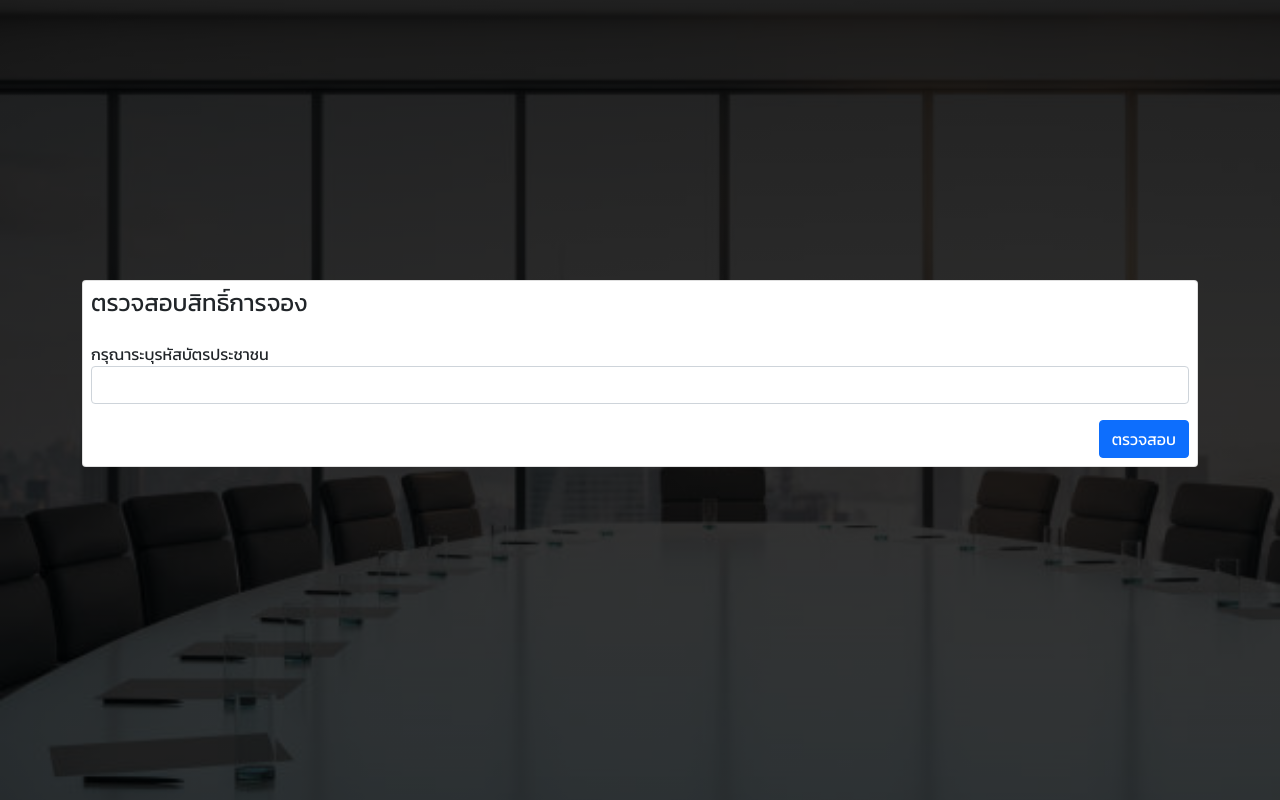
After one commit to cokeIII/CCT_BOOKINGMEETROOM, a PHP site: page /login.php in a window 1280 px wide. The commit adds this page. Run offline with PHP 8.4, Linux system fonts and the light colour scheme.

Commit message:
login cookie

```diff
--- a/index.php
+++ b/index.php
@@ -6,7 +6,8 @@
 </head>
 <?php
 include "connect.php";
-
+session_start();
+$_SESSION["link_room"] = (isset($_SERVER['HTTPS']) && $_SERVER['HTTPS'] === 'on' ? "https" : "http") . "://$_SERVER[HTTP_HOST]$_SERVER[REQUEST_URI]";
 if (!isset($_COOKIE["people_id"])) {
     header("location: login.php");
 } else {
--- /dev/null
+++ b/login.php
@@ -0,0 +1,42 @@
+<!DOCTYPE html>
+<html lang="en">
+
+<head>
+    <?php include "headerSetup.php" ?>
+</head>
+<style>
+    .mt-center {
+        margin-top: 35vh;
+    }
+</style>
+
+<body>
+    <div class="container">
+        <form action="login_sql.php" method="post">
+            <div class="card mt-center">
+                <div class="card-head p-2">
+                    <h4>ตรวจสอบสิทธิ์การจอง</h4>
+                </div>
+                <div class="card-body p-2">
+                    <div class="row">
+                        <div class="col-md-12">
+                            <label>กรุณาระบุรหัสบัตรประชาชน</label>
+                            <input class="form-control" type="number" name="people_id" maxlength="13" required>
+                        </div>
+                    </div>
+
+                </div>
+                <div class="card-foot p-2">
+                    <div class="row">
+                        <div class="col-md-12">
+                            <button type="submit" class="btn btn-primary float-end">ตรวจสอบ</button>
+                        </div>
+                    </div>
+                </div>
+            </div>
+        </form>
+    </div>
+</body>
+
+</html>
+<?php include "footerSetup.php" ?>
```
Also changed, not shown: error.php (added, +34 -0 lines), login_sql.php (added, +22 -0 lines).
